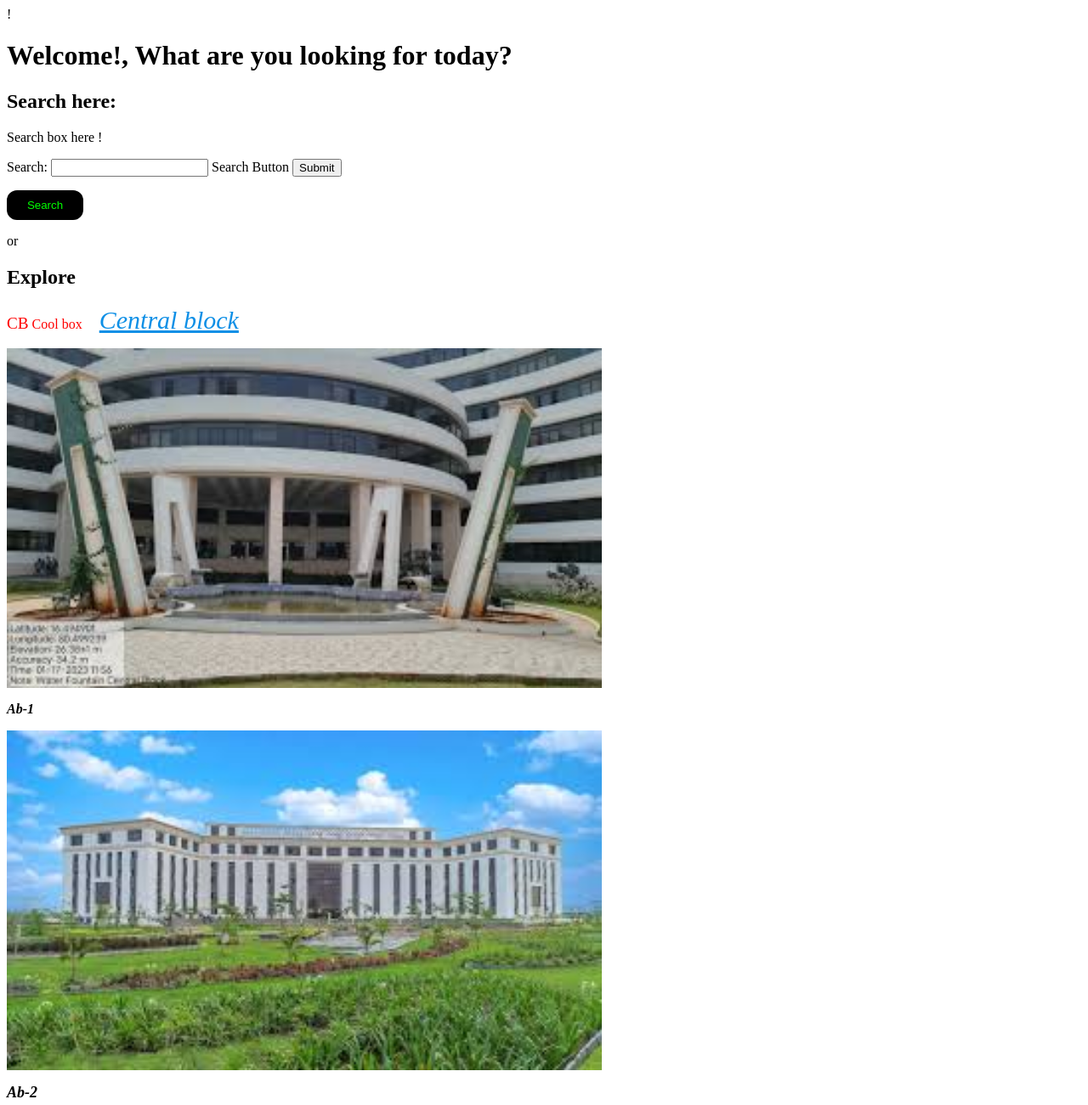
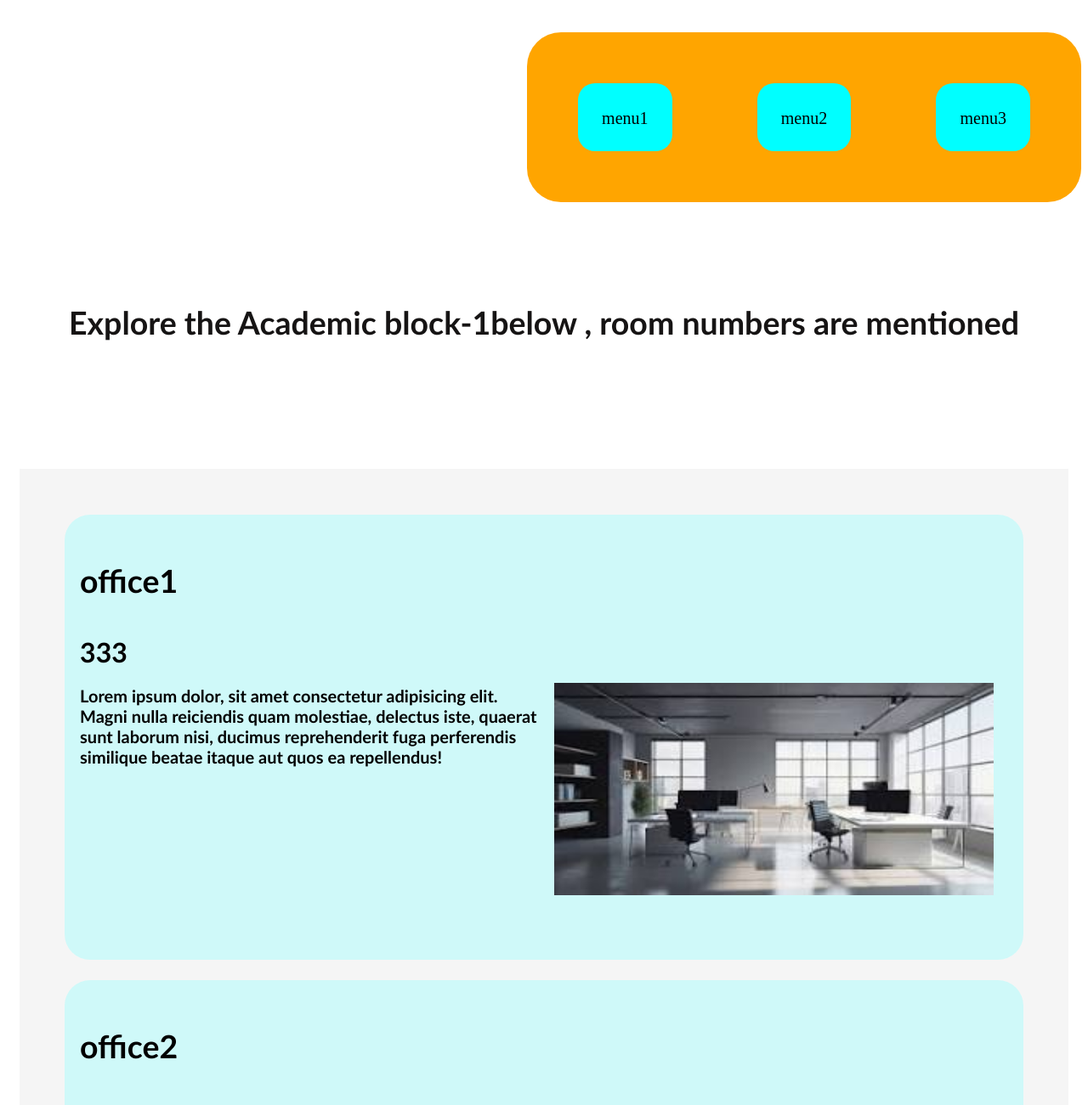
Before and after one commit to tanscoder/Vtmp1, a plain HTML site: page index.html in a window 1280 px wide. Shown: the top 1301 px of the page at 85% size. Drawn offline with Linux system fonts and the light colour scheme.

Commit message:
Update index.html

```diff
--- a/index.html
+++ b/index.html
@@ -1,113 +1,68 @@
- !   <!DOCTYPE html>
+<!DOCTYPE html>
 <html lang="en">
 <head>
-            <meta lang="en">
+    <meta charset="UTF-8">
     <meta name="viewport" content="width=device-width, initial-scale=1.0">
-            <title>VITMAP</title>
-            <link rel="icon" href="VIT_logo.png"  type="image/x-icon">
+    <title>VITMAP_Ab-1</title>
+    <link rel="icon" href="Ab-1.jpeg" type="image/x-icon">
+    <link rel="stylesheet" href="VTMAP_Ab-1.css" >
+
+    <!-- "vitlogo2.svg" -->
+
 </head>
-
-
 <body>
-
      <style>
-        #but1{
-        background-color: black;color:#00ff00;border-radius:12px;
-        border:none;
-        height:35px;
-        width:90px;
-        cursor:alias;
-        }
-    </style>
-<style>
-    #but1:hover{
-       background-color: #00ff00;color:black ; border-radius:7px;
-      border:none;
-   }
-</style>
-<style>
-    #but1:active{
-       background-color: #00ff00;color:black ; border-radius:10px;
-      opacity:0.5;
-      border:none;
-    }
-</style>
-<style></style>
-
-<div>
-<h1>
-    Welcome!, What are you looking for today?
-</h1></div>
-<div>
-<h2>Search here:</h2>
-<p>  Search box here !
-</p>
-<form>
-    <label for="searchbox">Search:</label>
-    <input type="text" id="searchbox">
-    <label for="search button" >Search Button</label>
-    <input type="submit" id="search button">
-</form>
-<button onclick="" id="but1"> Search</button>
-<br>
-    <p>or</p>
-
-</div>
-
-<h2>Explore</h2>
 
 
 
 
-<!-- <h4>Description list</h4>
-<dl>
-<dt><h3>Central block</h3></dt>
-<dd> Click to explore central block</dd>
-<dt><h3>Academic block 1</h3></dt>
-<dd>Click to explore Ab1</dd>
-</dl> -->
+         </style>
+         <div class="options1">
+<div class="options2" style="display: flex; justify-content: space-around;">
+   <div class="tb_ops">    <p>menu1</p> </div>
 
+      <div class="tb_ops">    <p>menu2</p> </div>
+      <div class="tb_ops">    <p>menu3</p> </div>
 
-              <!--   CB div    -->
-<div id="CB" style="color: red;">
-
-<p>
-    <big>CB</big>      Cool box       &nbsp;&nbsp;&nbsp;   <i><ins style="color:rgb(13, 143, 230) ;font-size: 30px">Central block </ins></i>
-</p>
-
-<link href="">
-
-<a href="VTMAP_CB.html" target="_blank">
-     <img type="image" src="CB.jpeg" alt="picture of Central block, click to explore"  height="400" width="700" title="CB picture">
-</a>
+   </div>
+</div>
 
 
 
- <!-- href="CB.jpeg"  > -->
+
+  <div class="Welcome">
+    <h2>Explore the Academic block-1below , room numbers are mentioned</h2>
+
   </div>
+<div class="Ab-1">
+   <div id="office-1" class="ofcs">
+    <h3>office1 &nbsp;</h3>
+    <h4>333</h4br><br>
+     <div class="divcontent">
+        <div  class="paras"><p>Lorem ipsum dolor, sit amet consectetur adipisicing elit.
+            Magni nulla reiciendis quam molestiae, delectus iste, quaerat
+            sunt laborum nisi, ducimus reprehenderit fuga perferendis similique
+            beatae itaque
+            aut quos ea repellendus!</p></div>
 
-                <!--   Ab-1 div    -->
-<div id="Ab-1">
-    <p><strong><i>Ab-1</i></strong></p>
-        <a href="VTMAP_Ab-1.html" rel="html" target="_blank" >
-          <img src="Ab-1.jpeg" width="700" height="400">
-        </a>
+         <div class="imgp"><div class="imgs"><img src="office1.jpeg"  width="550" height="250"></div></div>
+   </div></div>
 
+                                                <!-- office-2 -->
+
+   <div id="office-2" class="ofcs">
+     <h3>office2 &nbsp;</h3>
+     <h4>334</h4br><br>
+        <div class="divcontent">
+
+     <div class="paras"><p>
+      Lorem ipsum, dolor sit amet consectetur adipisicing elit. Sed labore id
+      beatae similique accusantium facere obcaecati nobis? Omnis asperiores nemo, possimus aliquam itaque maxime perferendis magni placeat hic sit rerum.</p>
+    </div>
+        <div class="imgp"><div class="imgs"><img src="office1.jpeg"  width="550" height="250" class="imges"></div></div></div>
 
 
     </div>
-
-                <!--   Ab-2 div    -->
-<div id="Ab-2">
-<p><strong><i style="font-size: large;">Ab-2</i></strong></p>
-<img src="Ab-2.jpg" width="700" height="400">
-
-</div>
-
-               <!--   Rock plaza  div    -->
-<div id="Rockplaza">
-    <strong>Rock-plaza</strong><br>
-<img src="Rock-plaza.jpg" width="700" height="400">
 
 
 </div>
@@ -116,6 +71,28 @@
 
 
 
+
+
+<table style="background-color: blue;" height="1000" width="900">
+    <tr  width="100px" bgcolor="aliceblue">
+        <th style="background-color:rgb(84, 231, 194);"width="50px"> place/office</th>
+        <th style="background-color: rgb(84, 231, 194);"width="50px">room no</th>
+    </tr>
+    <tr width="100px" bgcolor="aliceblue">
+    <th style="background-color: aliceblue; font: 1000px;;" width="100px" > office 1</th>
+    <th style="background-color: aliceblue;"width="50px"> 354</th>
+
+    </tr>
+    <tr width="100px" bgcolor="aliceblue">
+        <th style="background-color: aliceblue;"width="50px"> office 1</th>
+        <th style="background-color: aliceblue;"width="50px"> 355</th>
+    </tr>
+
+  <tr width="100px" bgcolor="aliceblue">
+    <th> office 1</th>
+    <th> 354s</th>
+</tr>
+</table>
+
 </body>
-
 </html>
```
Lines whose indentation alone changed are shown as unchanged.
